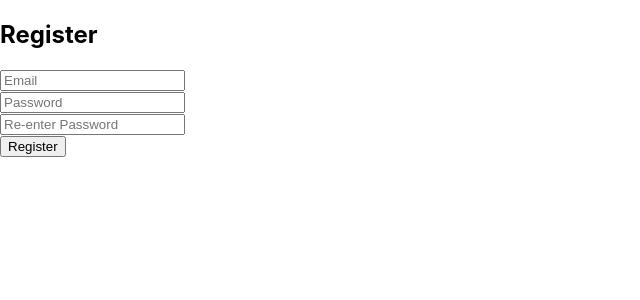
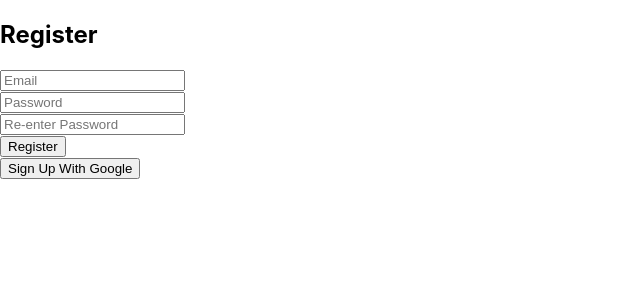
Before and after one commit to ctc-uci/authentication-frontend, a React (Create React App) app: page /register in a window 1280 px wide. Shown: the top 300 px of the page, without its empty margins (0-640 px from the left). Built offline with nearby package versions, Linux system fonts and the light colour scheme; no server answers.

Commit message:
Add email verification.

```diff
--- a/src/components/register/register.jsx
+++ b/src/components/register/register.jsx
@@ -39,6 +39,11 @@ const Register = () => {
         />
         <br />
         <button type="submit">Register</button>
+        <div className="login-buttons">
+          <button type="button">
+            <span>Sign Up With Google</span>
+          </button>
+        </div>
       </form>
     </div>
   );
--- a/src/utils/auth_utils.js
+++ b/src/utils/auth_utils.js
@@ -3,6 +3,7 @@ import {
   getAuth,
   signInWithEmailAndPassword,
   createUserWithEmailAndPassword,
+  sendEmailVerification,
   signOut,
 } from 'firebase/auth';
 
@@ -27,10 +28,6 @@ const firebaseConfig = {
 const app = initializeApp(firebaseConfig);
 const auth = getAuth(app);
 
-const signInWithGoogle = async () => {
-  // TODO
-};
-
 const logInWithEmailAndPassword = async (email, password) => {
   try {
     await signInWithEmailAndPassword(auth, email, password);
@@ -43,6 +40,7 @@ const logInWithEmailAndPassword = async (email, password) => {
 const createUserInFirebase = async (email, password) => {
   try {
     const user = await createUserWithEmailAndPassword(auth, email, password);
+    sendEmailVerification(user.user);
     return user;
   } catch (err) {
     alert(err.message);
@@ -68,10 +66,15 @@ const createUserInDB = async userObject => {
   }
 };
 
+const signInWithGoogle = () => {};
+
 const registerWithEmailAndPassword = async (email, password) => {
   try {
     createUserInFirebase(email, password);
     createUserInDB({ email, password });
+
+    const user = auth.currentUser;
+    console.log(user.emailVerified);
   } catch (err) {
     alert(err.message);
   }
```
